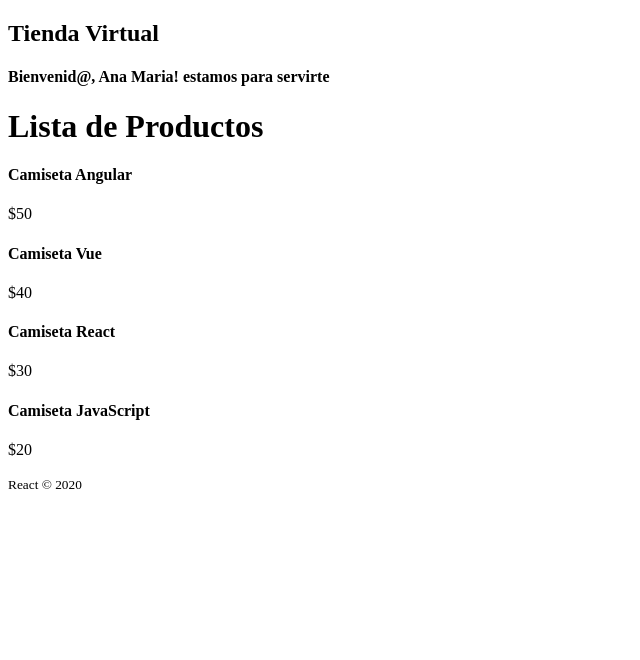
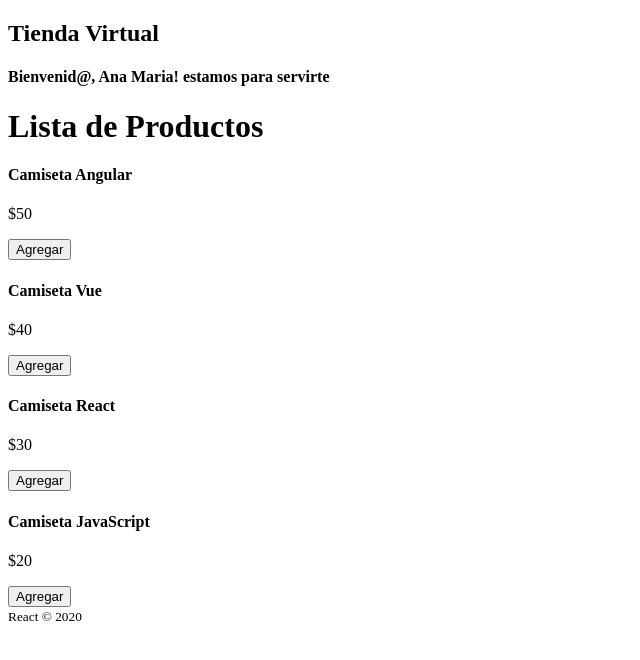
Before and after one commit to jcarlosj/React-Fundamentos-U-JPdTV, a React (Create React App) app: page / in a window 1280 px wide. Shown: the top 660 px of the page, without its empty margins (0-640 px from the left). Built offline with nearby package versions, Linux system fonts and the light colour scheme.

Commit message:
[+] Component > Product: Evento 'Click' para agregar productos

```diff
--- a/src/App.js
+++ b/src/App.js
@@ -26,7 +26,7 @@ function App() {
             <h1>Lista de Productos</h1>
             { stateProducts .map( product => (      // Usar parentesis y no las llaves en React es un return implicito
                 <Product
-                    key={ product .id }              // En un listado de componentes cada uno debe tener un key que lo haga unico
+                    key={ product.id }              // En un listado de componentes cada uno debe tener un key que lo haga unico
                     product={ product }             // Pasamos como Props los datos al Componente de Producto en este caso todo el objeto de cada producto
                 />
             )) }
--- a/src/components/Product.js
+++ b/src/components/Product.js
@@ -4,10 +4,19 @@ const Product = ({ product }) => {              // Destructuración del Props pa
 
     const { id, name, price } = product;        // Destructuración de las propiedades de producto
 
+    /** Agregar Producto al carrito */
+    const selectProduct = ( id ) => {
+        console.log( `Seleccionó Producto ${ id }` );
+    }
+
     return (
         <div>
             <h4>{ name }</h4>
             <p>${ price }</p>
+            <button
+                type="button"
+                onClick={ () => selectProduct( id ) }      // Evento Click en React: Los eventos en React a diferencia de JavaScript usan el on que antecede al nombre del evento y además no usan el nombre de la función si no que recomiendan usar un Callback asociado a esta, cabe recordar que todo lo que está entre las llaves es código JavaScript que puede ser interpretado por React.
+            >Agregar</button>
         </div>
     );
 }
```
